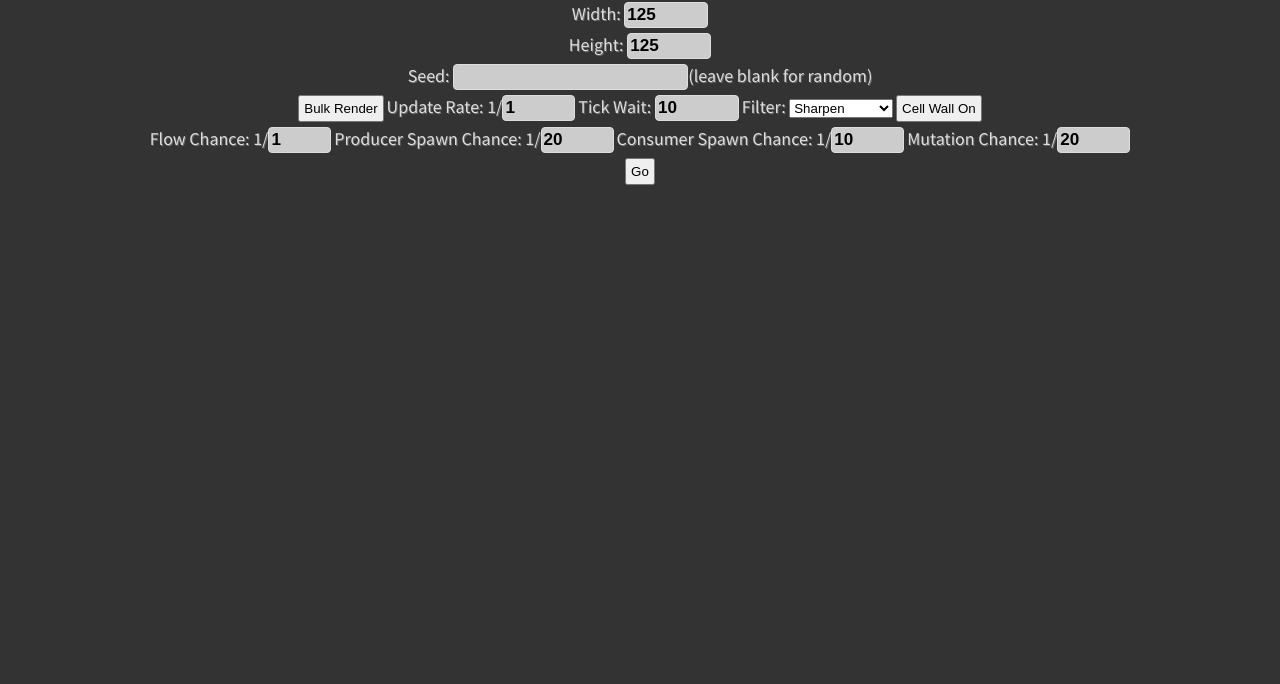
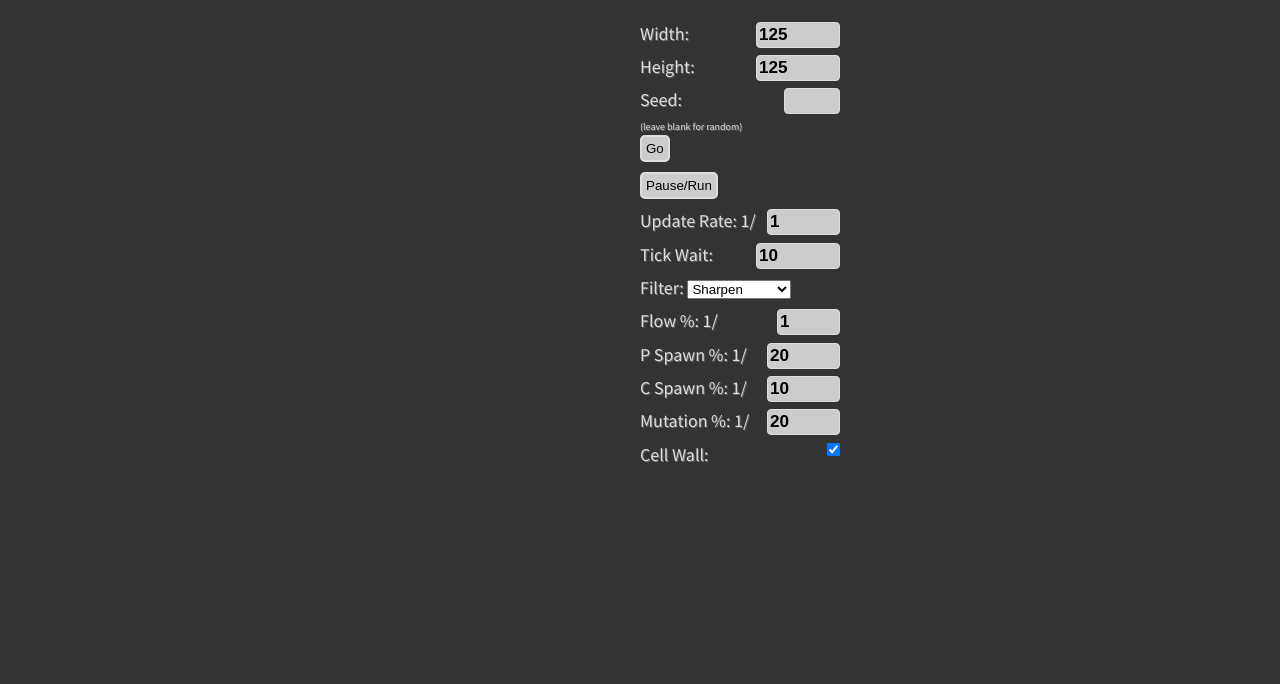
Before and after one commit to mrkmg/color-pond, a plain HTML site: page index.html in a window 1280 px wide. Shown: the part 116-800 px from the top of the page. Drawn offline with nearby package versions, Linux system fonts and the light colour scheme.

Commit message:
Reorganized Layout Added Notes Added static lists (well dynamic but static per tick)

```diff
--- a/css/index.css
+++ b/css/index.css
@@ -45,6 +45,7 @@ input {
     -moz-border-radius:0.4em;
     -khtml-border-radius:0.4em;
     border-radius: 4px;
+    float:right;
 }
 input:hover, input:focus {
     border-color:#c5c5c5;
@@ -53,7 +54,13 @@ input:hover, input:focus {
 
 button{
     padding:4px;
-    border-radius:
+    border-radius: 5px;
+    border:solid 2px #ddd;
+    background:#ccc;
+}
+button:hover, button:focus {
+    border-color:#c5c5c5;
+    background:#f6f6f6;
 }
 
 body{
@@ -75,7 +82,13 @@ h2{
 }
 
 #pondHolder{
-    text-align: center;
+    width:0;
+    margin:30px auto;
+}
+
+#options{
+    width:200px;
+    text-align: left;
 }
 
 #pond{
@@ -92,19 +105,13 @@ h2{
     color:white;
 }
 
-#info, #options{
-    text-align: center;
-}
-
-#init{
-    text-align: center;
-}
-
 .padder{
     height:5px;
 }
 
 .item{
+    display:block;
+    margin-top: 10px;
     font-size: 18px;
     text-shadow: 1px 1px 0px #666;
 }
--- a/index.html
+++ b/index.html
@@ -16,20 +16,17 @@
 <body>
     <div style="" id="fps"></div>
     <h2>ColorPond</h2>
-    <div id="init">
+    <div id="pondHolder">
+        <canvas id="pond" class="no_initial"></canvas>
+        <div id="options">
+            <div id="init" class="intial_only">
                 <span class="item">Width: <input type="number" id="width" value="125"  min="1" max="9999" /></span>
-        <div class="padder"></div>
                 <span class="item">Height: <input type="number" id="height" value="125" min="1" max="9999" /></span>
-        <div class="padder"></div>
-        <span class="item">Seed: <input type="text" id="seed" />(leave blank for random)</span>
-        <div class="padder"></div>
+                <span class="item">Seed: <input type="text" style="width:50px;" id="seed" /><br>
+                    <span style="font-size:10px;">(leave blank for random)</span></span>
+                <button id="doinit">Go</button>
             </div>
-    <div id="pondHolder">
-        <canvas id="pond"></canvas>
-    </div>
-    <div id="options">
-        <button id="pauserun">Pause/Run</button>
-        <button id="singlebulk">Bulk Render</button>
+            <span class="item" class="no_initial"><button id="pauserun">Pause/Run</button></span>
             <span class="item">Update Rate: 1/<input id="bulkrate" type="number" min="1" max="100" /></span>
             <span class="item">Tick Wait: <input id="speed" type="number" min="10" max="5000" /></span>
             <span class="item">Filter: <select id="filter">
@@ -38,14 +35,12 @@
               <option value="blur">Blur</option>
               <option value="smooth">Neon Smooth</option>
             </select></span>
-        <button id="border">Cell Wall Off</button>
-        <div class="padder"></div>
-        <span class="item">Flow Chance: 1/<input id="flow" type="number" min="1" max="50" /></span>
-        <span class="item">Producer Spawn Chance: 1/<input id="pro_life" type="number" min="1" max="500" /></span>
-        <span class="item">Consumer Spawn Chance: 1/<input id="con_life" type="number" min="1" max="500" /></span>
-        <span class="item">Mutation Chance: 1/<input id="mutation" type="number" min="1" max="500" /></span>
-        <div class="padder"></div>
-    <button id="doinit">Go</button>
+            <span class="item">Flow %: 1/<input id="flow" type="number" min="1" max="50" /></span>
+            <span class="item">P Spawn %: 1/<input id="pro_life" type="number" min="1" max="500" /></span>
+            <span class="item">C Spawn %: 1/<input id="con_life" type="number" min="1" max="500" /></span>
+            <span class="item">Mutation %: 1/<input id="mutation" type="number" min="1" max="500" /></span>
+            <span class="item">Cell Wall: <input id="cellwall" type="checkbox" /></span>
+        </div>
     </div>
     <div id="info">
 
@@ -63,10 +58,10 @@
             }
             pond.init();
             pond.render();
-            $('#pondHolder, #pauserun').show();
-            $('#init, #doinit').hide();
+            $('.no_initial').show();
+            $('.intial_only').hide();
         });
-        $('#pondHolder, #pauserun').hide();
+        $('.no_initial').hide();
         var tick = 10;
         running = false;
         $('#pauserun').click(function(){
@@ -109,10 +104,10 @@
             draw.filter = $(this).val();
             pond.render();
         });
-        $('#border').click(function(){
+        $('#cellwall').click(function(){
             pond.cellWall = !pond.cellWall;
-            if(pond.cellWall) $(this).text('Cell Wall On');
-            else              $(this).text('Cell Wall Off');
+            if(pond.cellWall) $(this).attr('checked','checked');
+            else              $(this).removeAttr('checked');
         });
 
 
@@ -124,7 +119,9 @@
         $('#pro_life').val(pond.producerSpawnChance);
         $('#con_life').val(pond.consumerSpawnChance);
         $('#singlebulk').text(pond.singleRender?'Single Render':'Bulk Render');
-        $('#border').text(pond.cellWall?'Cell Wall On':'Cell Wall Off');
+        if(pond.cellWall){
+            $('#cellwall').attr('checked','checked');
+        }
     });
 </script>
 </body>
--- a/js/pond.js
+++ b/js/pond.js
@@ -53,10 +53,9 @@ ORG_ATTR =          9;
 
 BG_COLOR = [60,60,60];
 
-//fix modulo
-Number.prototype.mod = function(n) {
-return ((this%n)+n)%n;
-}
+//Fix the shitty JS Mod and lack of clone
+Number.prototype.mod = function(n) { return ((this%n)+n)%n; }
+Array.prototype.clone = function() { return this.slice(0); };
 
 
 var TPS_filterStrength = 20;
@@ -85,6 +84,8 @@ $(document).ready(function(){
                          (1000/FPS_frameTime).toFixed(1) + " fps<br />Tick: "+global_tick;
     },1000);
 });
+
+global_tick = 0;
 
 pond = {
     //variables
@@ -129,6 +130,7 @@ pond = {
             this.resourcesNames.push(i);
         }
 
+        //fill material names
         for(var i in this.materials) if (this.materials.hasOwnProperty(i))
         {
             this.materialsNames.push(i);
@@ -166,6 +168,7 @@ pond = {
     step:function(){
         gameLoopTick();
         global_tick++;
+        this.processMap();
         this.insertRandomLife();
         this.processOrgs();
         this.flowResMats();
@@ -175,6 +178,7 @@ pond = {
         }
     },
     insertRandomLife:function(){
+        //TODO implement a threshold for life generation
         if(helpers.chance(this.producerSpawnChance)){
             var spot = Math.floor(Math.random()*this.total);
             this.map[spot] = [MAP_TYPE_ORGANISM,this.makeRandomOrganism(ORG_TYPE_PRODUCER)];
@@ -187,17 +191,12 @@ pond = {
         }
     },
     flowResMats:function(){
-        var list = [];
-        for(var i in this.map) list.push(parseInt(i));
-        list.pop();
+        var list = this.lists[MAP_TYPE_RESOURCE].join(MAP_TYPE_MATERIAL);
         list.sort(function(){ return .5 - Math.random(); });
         for(var l in list){
             var i = list[l];
-            if(!helpers.chance(this.flowChance)) continue;
-            if(this.map[i][MAP_TYPE] == MAP_TYPE_ORGANISM) continue;
             var sides = helpers.getSides(i);
             var isMatch = false;
-
             for(var s in sides){
                 var side = sides[s];
                 if(this.map[i][MAP_TYPE] == this.map[side][MAP_TYPE] &&
@@ -217,6 +216,7 @@ pond = {
         }
     },
     pushPop:function(){
+        //TODO implement a threshold or "target" number
         for(var i in this.map){
             if((this.map[i][MAP_TYPE] == MAP_TYPE_EMPTY) && helpers.chance(20))
                 this.map[i] = [MAP_TYPE_RESOURCE,this.giveRandomResource()];
@@ -224,10 +224,7 @@ pond = {
         }
     },
     processOrgs:function(){
-        var list = []
-        for(var i in this.map){
-            if(this.map[i][MAP_TYPE] == MAP_TYPE_ORGANISM) list.push(parseInt(i));
-        }
+        var list = this.lists[MAP_TYPE_ORGANISM].clone();
         list.sort(function(){ return .5 - Math.random(); });
         for(i in list){
             var oi = list[i];
@@ -250,6 +247,7 @@ pond = {
         }
     },
     orgMove:function(i){
+        //TODO IMPROVE - DONT KNOW HOW BUT NEED TO!!!!
         var o = this.map[i][MAP_ITEM];
         if(this.map[i][MAP_ITEM][ORG_TYPE] == ORG_TYPE_PRODUCER){
             return;
@@ -358,6 +356,7 @@ pond = {
 
     },
     orgInteract:function(i){
+        //TODO Implement Passive and Aggressive interactions
         // return;
         o = this.map[i][MAP_ITEM];
         sides = helpers.getSides(i);
@@ -381,6 +380,7 @@ pond = {
         }
     },
     orgShare:function(o,so){
+        //TODO Implement more sharing ( Consumers<->Consumers & Producers<->Consumers)
         if(o[ORG_TYPE] != ORG_TYPE_PRODUCER && so[ORG_TYPE] != ORG_TYPE_PRODUCER) return;
         if(so[ORG_TYPE] == ORG_TYPE_PRODUCER){
             for(var omi in this.materials[o[ORG_MAT]]){
@@ -402,6 +402,7 @@ pond = {
         }
     },
     orgProduce:function(i){
+        //TODO look over and improve
         var o = this.map[i][MAP_ITEM];
         if(o[ORG_TYPE] == ORG_TYPE_PRODUCER){
             var do_produce = true;
@@ -423,6 +424,7 @@ pond = {
         } else alert('UNKNOWN organism TYPE');
     },
     orgExcrete:function(i){
+        //TODO Look over and check this.
         var o = this.map[i][MAP_ITEM];
         var mat = this.materials[o[ORG_MAT]][MAT_RES];
 
@@ -545,7 +547,22 @@ pond = {
                 break;
         }
     },
-
+    clearListsCounts:function(){
+        this.lists = [];
+        this.currents = [];
+        for(var i=0;i<this.mapTypesCount;i++){
+            this.lists.push([]);
+            this.currents.push(0);
+        }
+    },
+    parseMap:function(){
+        this.clearListsCounts();
+        for(var i in this.map){
+            var type = this.map[i][MAP_TYPE];
+            this.lists[type].push(i);
+            this.currents[types]++;
+        }
+    },
     //generators
     giveRandomResource:function(){
         return this.resourcesNames[Math.floor(Math.random()*(this.resourcesNames.length))];
@@ -554,6 +571,7 @@ pond = {
         return this.materialsNames[Math.floor(Math.random()*(this.materialsNames.length))];
     },
     makeRandomOrganism:function(type){
+        //TODO make organisms a little more random from the get
         var o = [];
         o[ORG_ID] = this.org_id_max; this.org_id_max++;
         o[ORG_TYPE] = type;
@@ -577,8 +595,11 @@ pond = {
     },
 
     //static holders
+    mapTypesCount:4,
     total:null,
     resourcesNames:[],
     materialsNames:[],
-    map:[]
+    map:[],
+    currents:[],
+    lists:[]
 }
```
Lines whose indentation alone changed are shown as unchanged.
